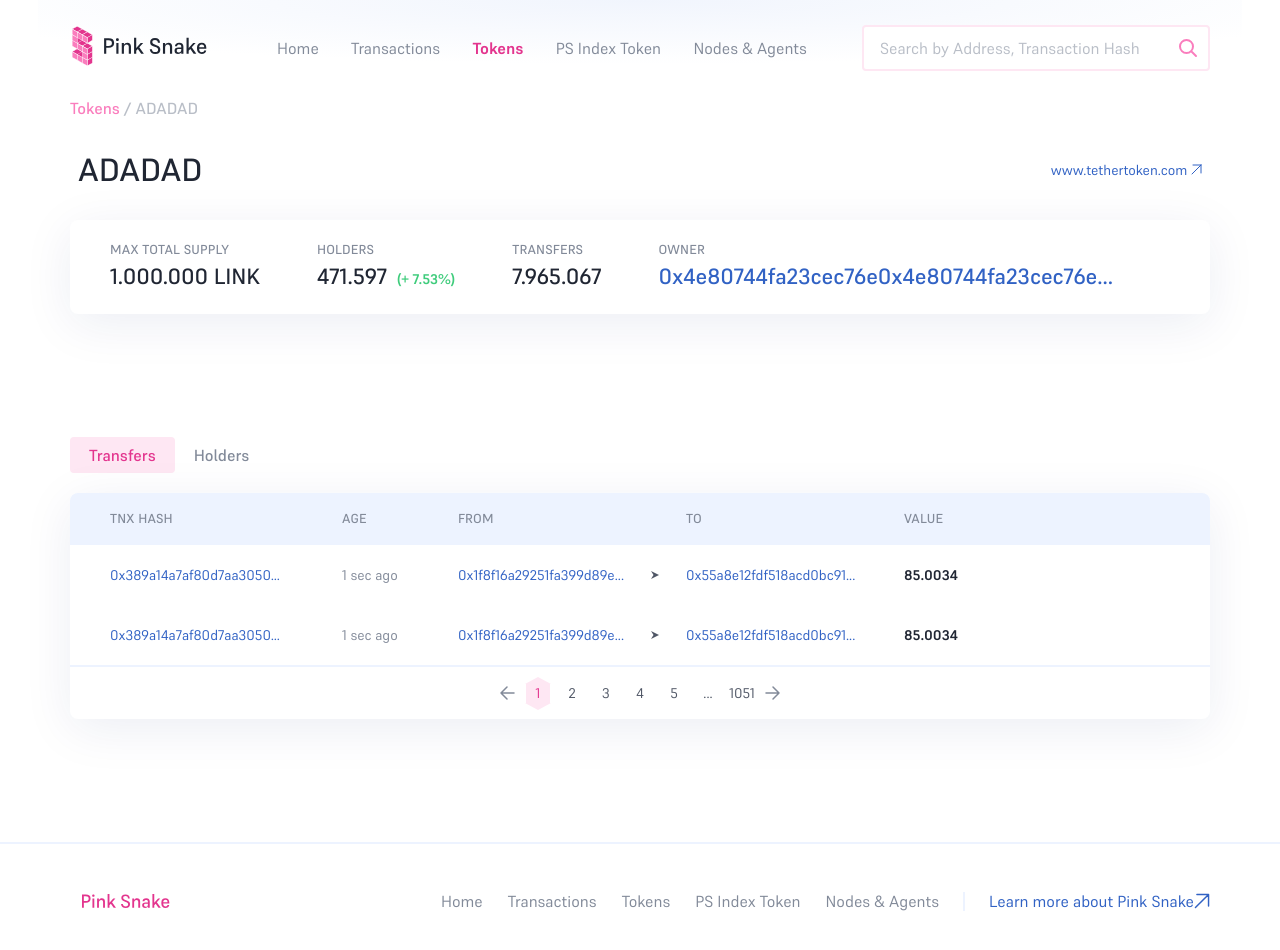
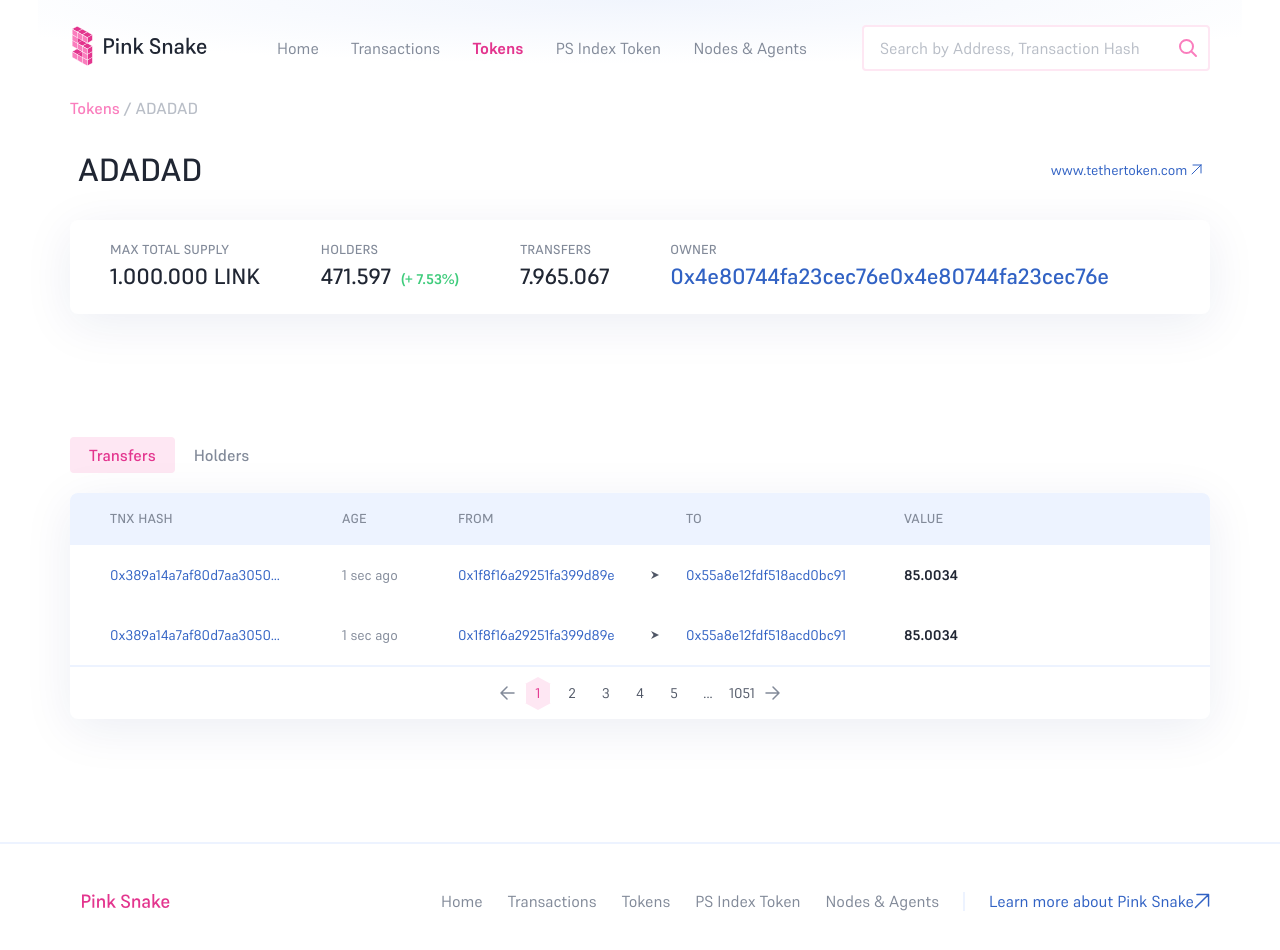
Before and after one commit to disaq1/Pink-Snake, a website: page #src/Token.html in a window 1280 px wide. Drawn offline with nearby package versions, Linux system fonts and the light colour scheme; files that its build step writes are made by us from their sources; files whose address does not match are found by name; a web font is replaced by a local one.

Commit message:
Добавляет троеточия куда надо

```diff
--- a/#src/Token.html
+++ b/#src/Token.html
@@ -105,7 +105,7 @@
                     <span>
                         Owner
                     </span>
-                    <p><a href="#">0x4e80744fa23cec76e0x4e80744fa23cec76e...</a></p>
+                    <p><a href="#">0x4e80744fa23cec76e0x4e80744fa23cec76e</a></p>
                 </div>
             </div>
         </section>
@@ -141,12 +141,12 @@
                 </p>
                 <p class="hash">
                     <span>HASH</span>
-                    <a href="#">0x389a14a7af80d7aa3050fgr45060...</a>
+                    <a href="#">0x389a14a7af80d7aa3050fgr45060</a>
                 </p>
                 <p class="from">
                     <span>FROM</span>
                     <a href="#">
-                        0x1f8f16a29251fa399d89e...
+                        0x1f8f16a29251fa399d89e
                     </a>
                 </p>
                 <div class="arrow">
@@ -155,7 +155,7 @@
                 <p class="to">
                     <span>TO</span>
                     <a href="#">
-                        0x55a8e12fdf518acd0bc91...
+                        0x55a8e12fdf518acd0bc91
                     </a>
                 </p>
             </div>
@@ -173,12 +173,12 @@
                 </p>
                 <p class="hash">
                     <span>HASH</span>
-                    <a href="#">0x389a14a7af80d7aa3050fgr45060...</a>
+                    <a href="#">0x389a14a7af80d7aa3050fgr45060</a>
                 </p>
                 <p class="from">
                     <span>FROM</span>
                     <a href="#">
-                        0x1f8f16a29251fa399d89e...
+                        0x1f8f16a29251fa399d89e
                     </a>
                 </p>
                 <div class="arrow">
@@ -187,7 +187,7 @@
                 <p class="to">
                     <span>TO</span>
                     <a href="#">
-                        0x55a8e12fdf518acd0bc91...
+                        0x55a8e12fdf518acd0bc91
                     </a>
                 </p>
             </div>
@@ -228,12 +228,12 @@
                 </p>
                 <p class="hash">
                     <span>HASH</span>
-                    <a href="#">0x389a14a7af80d7aa3050fgr45060...</a>
+                    <a href="#">0x389a14a7af80d7aa3050fgr45060</a>
                 </p>
                 <p class="from">
                     <span>FROM</span>
                     <a href="#">
-                        0x1f8f16a29251fa399d89e...
+                        0x1f8f16a29251fa399d89e
                     </a>
                 </p>
                 <div class="arrow">
@@ -242,7 +242,7 @@
                 <p class="to">
                     <span>TO</span>
                     <a href="#">
-                        0x55a8e12fdf518acd0bc91...
+                        0x55a8e12fdf518acd0bc91
                     </a>
                 </p>
             </div>
--- a/#src/scss/_main.scss
+++ b/#src/scss/_main.scss
@@ -304,8 +304,6 @@ main {
       & .hash {
         grid-area: _hash;
 
-        overflow: auto;
-
         display: flex;
 
         font-weight: 400;
@@ -322,6 +320,11 @@ main {
             display: none;
           }
         }
+        & p {
+          white-space: nowrap;
+          overflow: hidden;
+          text-overflow: ellipsis;
+        }
         & a {
           margin: 0 0 0 4px;
           color: $lightBlue5;
@@ -332,7 +335,9 @@ main {
         }
       }
       & .from {
-        overflow: auto;
+        white-space: nowrap;
+        overflow: hidden;
+        text-overflow: ellipsis;
 
         grid-area: _from;
 
@@ -363,7 +368,9 @@ main {
         }
       }
       & .to {
-        overflow: auto;
+        white-space: nowrap;
+        overflow: hidden;
+        text-overflow: ellipsis;
 
         grid-area: _to;
 
@@ -402,7 +409,12 @@ main {
       }
       & .owner {
         grid-area: _owner;
-        overflow: auto;
+
+        & p {
+          white-space: nowrap;
+          overflow: hidden;
+          text-overflow: ellipsis;
+        }
         &::-webkit-scrollbar {
           width: 1px;
         }
@@ -433,6 +445,11 @@ main {
         //}
       }
 
+      & div a {
+        white-space: nowrap;
+        overflow: hidden;
+        text-overflow: ellipsis;
+      }
       @media screen and (min-width: 768px) {
         border: none;
         align-items: baseline;
```
Also changed, not shown: #src/Tokens.html (+1 -1 lines), #src/Transactions.html (+12 -12 lines), #src/index.html (+4 -4 lines), docs/Token.html (+1 -1 lines), docs/Tokens.html (+1 -1 lines), docs/Transactions.html (+1 -1 lines), docs/index.html (+1 -1 lines), docs/css/style.css, docs/css/style.min.css.
